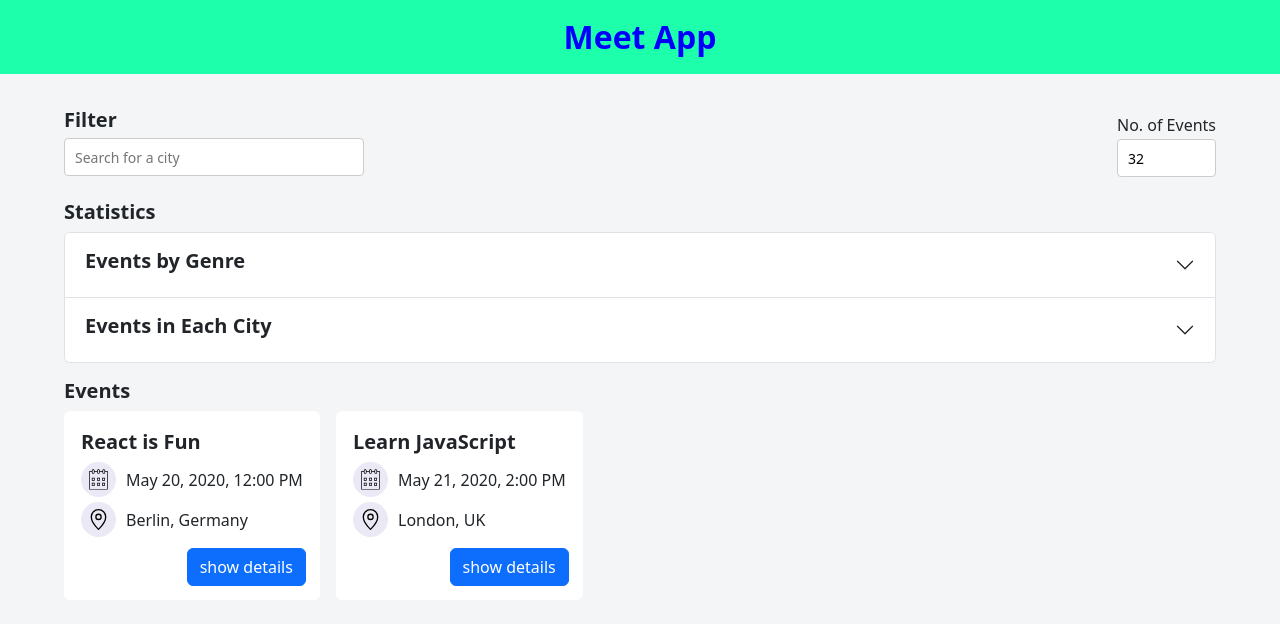
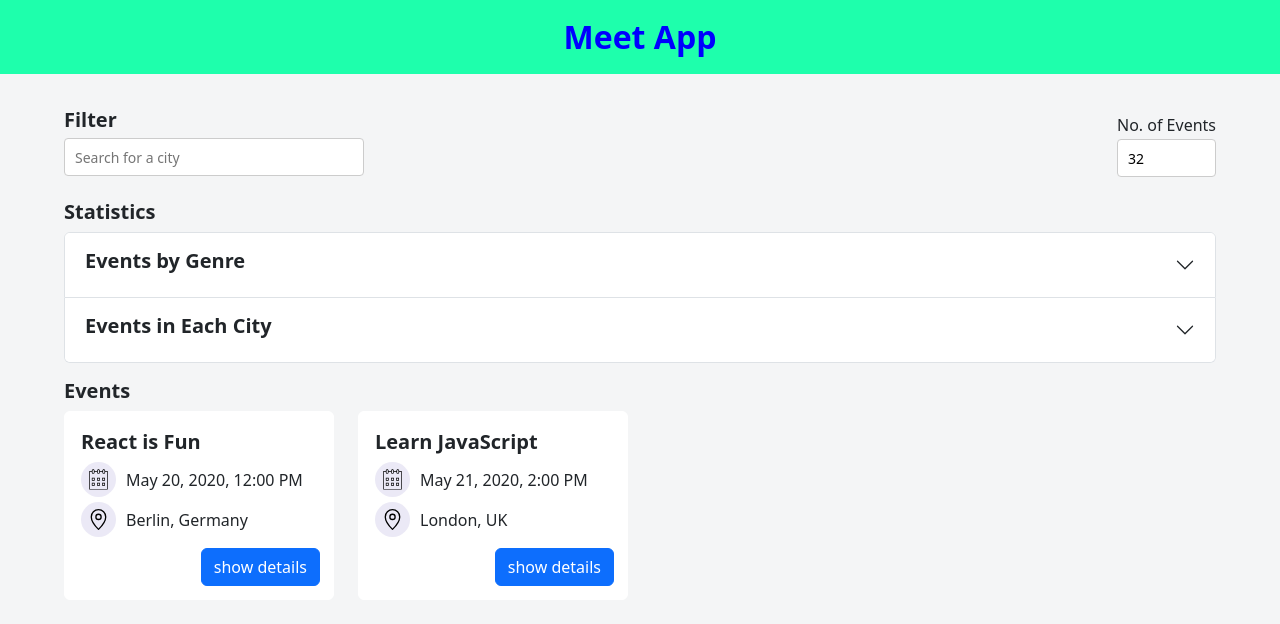
Before and after one commit to rmoise/meet, a React (Create React App) app: page / in a window 1280 px wide. Shown: the top 624 px of the page. Built offline with nearby package versions, Linux system fonts and the light colour scheme; what atatus-spa would draw is missing.

Commit message:
add card layout for desktop

```diff
--- a/src/EventList.js
+++ b/src/EventList.js
@@ -9,12 +9,15 @@ class EventList extends Component {
 render() {
   const { events } = this.props;
   return (
-    <Col className="d-md-flex gap-md-3">
+    <Row>
       {events.map(event =>
+       <Col md={3}>
+        <div key={event.id}>
           <Event event={event} />
+        </div>
+           </Col>
       )}
-    </Col>
-
+    </Row>
   );
 }
 }
```
